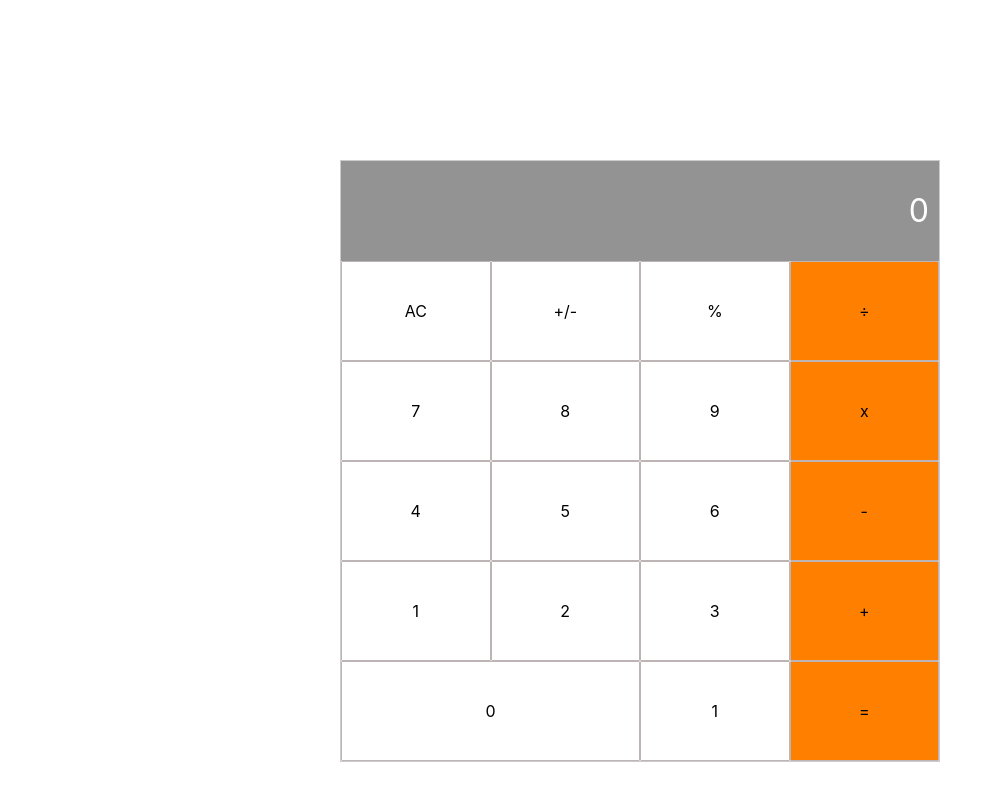
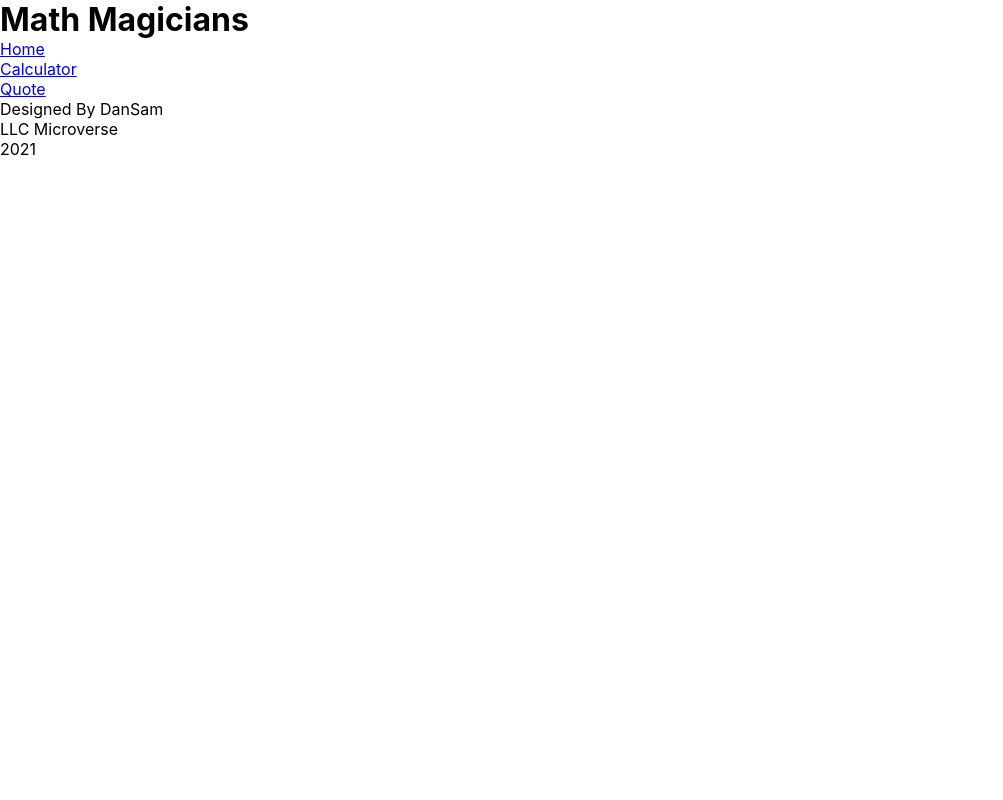
Before and after one commit to DanSam5K/Math-Magician, a React (Create React App) app: page / in a window 1280 px wide. Shown: the top 800 px of the page, without its empty margins (0-1003 px from the left). Built offline with nearby package versions, Linux system fonts and the light colour scheme.

Commit message:
Install react-router-dom & import components to App

```diff
--- a/package.json
+++ b/package.json
@@ -10,6 +10,7 @@
     "prop-types": "^15.7.2",
     "react": "^17.0.2",
     "react-dom": "^17.0.2",
+    "react-router-dom": "^5.3.0",
     "react-scripts": "4.0.3",
     "web-vitals": "^1.0.1",
     "yargs": "^17.1.1"
--- a/src/App.js
+++ b/src/App.js
@@ -1,5 +1,10 @@
 import React from 'react';
 import Calculator from './components/Calculator';
+import Home from './components/Home';
+import Quote from './components/Quote';
+import { BrowserRouter as Router, Switch, Route } from "react-router-dom";
+import Header from './components/Header';
+import Footer from './components/Footer';
 
 class App extends React.Component {
   constructor(props) {
@@ -15,9 +20,23 @@
     const { total, next, operation } = this.state;
     const object = { total, next, operation };
     return (
-      <div className="App">
-        <Calculator object={object} />
-      </div>
+      <Router>
+      <Header/>
+      <div className="Section">
+      <Switch>
+        <Route exact path="/Home">
+          <Home />
+        </Route>
+        <Route path="/Calculator">
+          <Calculator />
+        </Route>
+        <Route path="/Quote">
+          <Quote />
+        </Route>
+      </Switch>
+    </div>
+    <Footer/>
+  </Router>
     );
   }
 }
--- a/src/components/Calculator.js
+++ b/src/components/Calculator.js
@@ -23,7 +23,7 @@
       next = setState(calculateState.next);
     }
     if (operation === undefined) {
-      operation = setState(calculateState.operation);
+      operation = calculateState.operation;
     }
     calculateStateHandler({ total, next, operation });
   };
```
